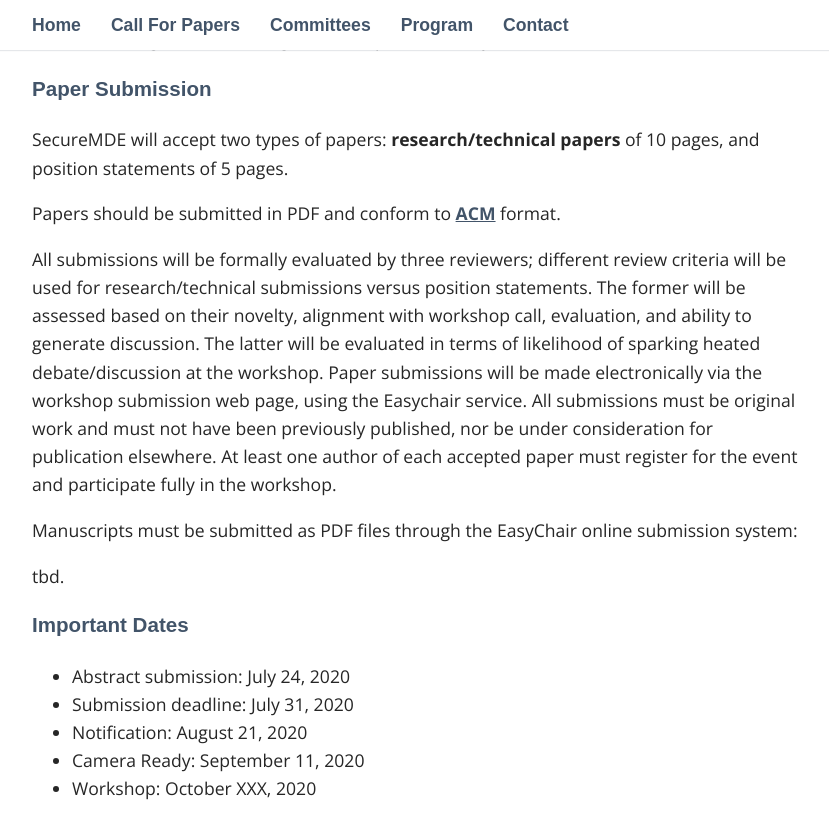
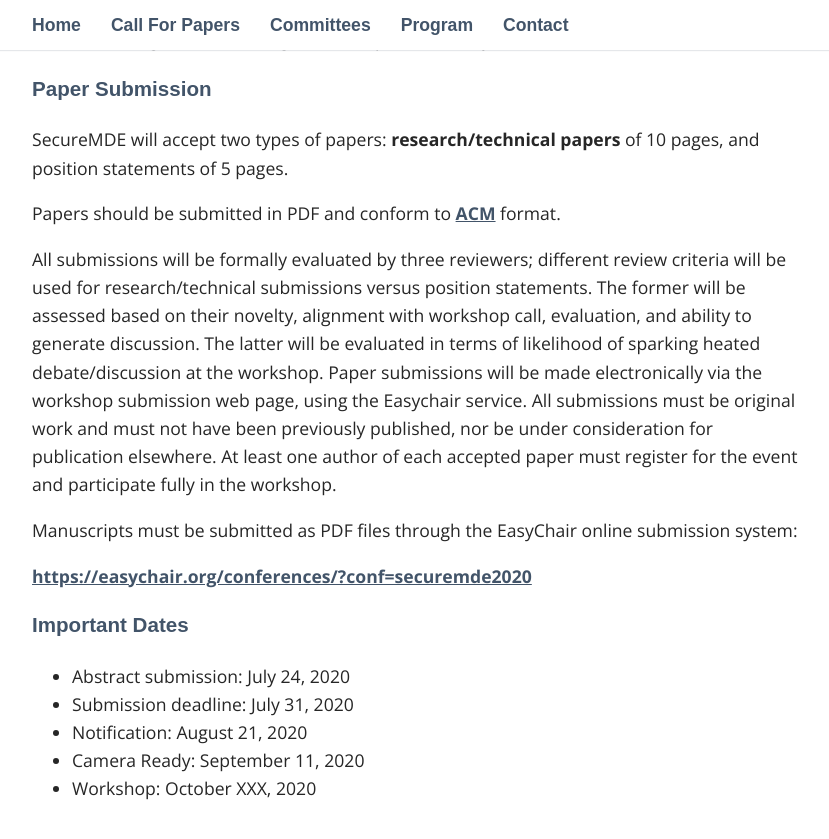
Before and after one commit to modelia/secure-mde-workshop, a Jekyll site: the page built from _pages/01_call.md, in a window 1280 px wide and 900 px high, scrolled down 1374 px. Shown: the top 839 px of the window, without its empty margins (223-1052 px from the left). Built offline with Jekyll 4.4.1, drawn with Linux system fonts in a browser that asks for light colours; some web fonts are replaced.

Commit message:
adding easychair link

```diff
--- a/_pages/01_call.md
+++ b/_pages/01_call.md
@@ -44,7 +44,7 @@ All submissions will be formally evaluated by three reviewers; different review
 
 Manuscripts must be submitted as PDF files through the EasyChair online submission system:
 
-tbd.
+<https://easychair.org/conferences/?conf=securemde2020>
 
 ### Important Dates
 
```
